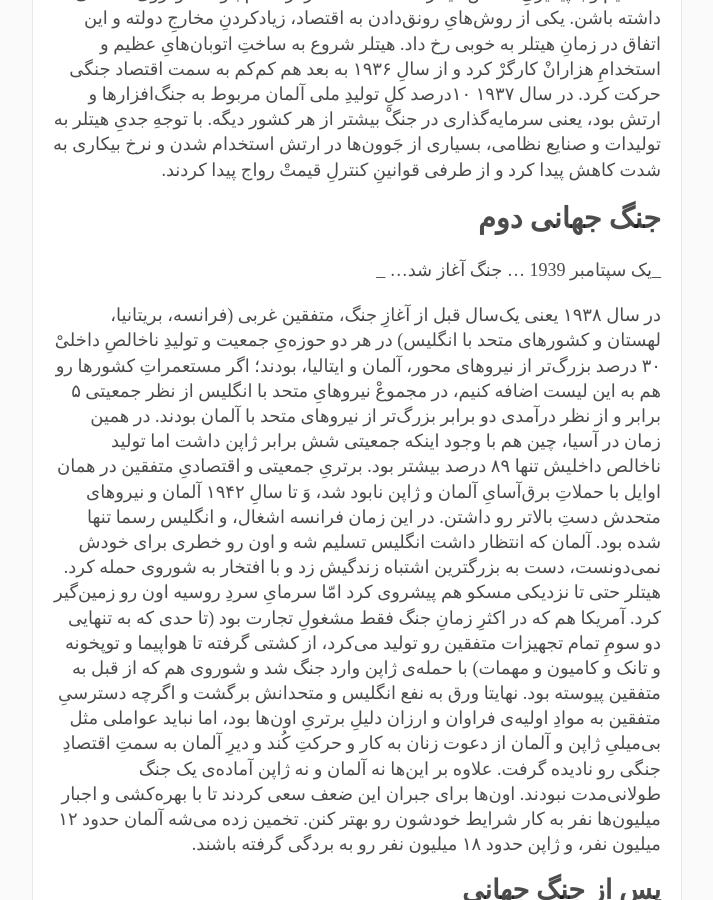
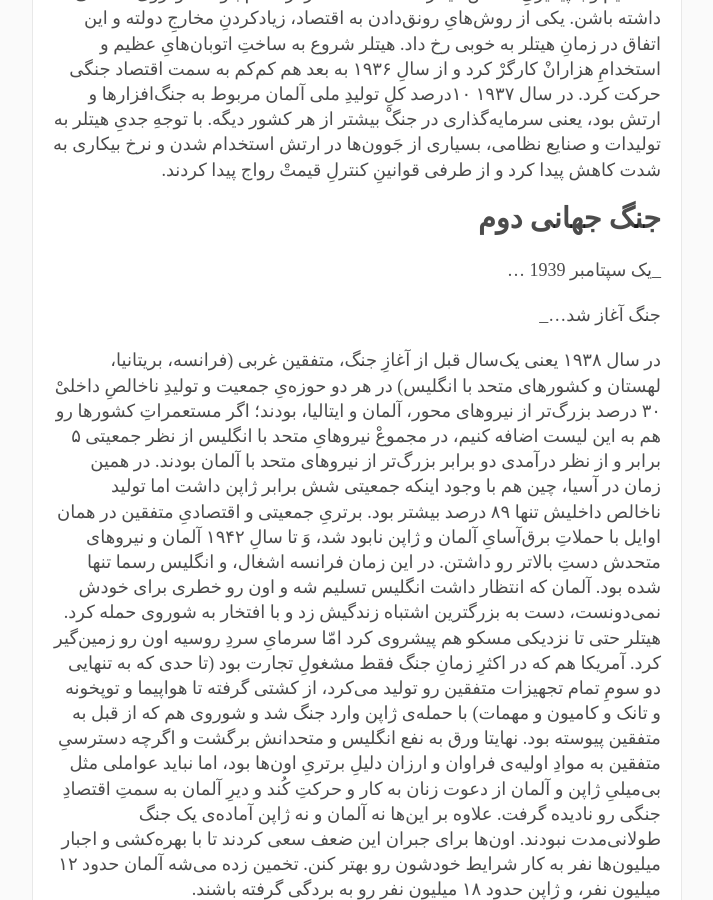
Before and after one commit to scroogepodcast/scroogepodcast.github.io, a Jekyll site: the page built from _posts/2020-02-09-E03.md, in a window 1280 px wide and 900 px high, scrolled down 2146 px. Shown: the whole window, without its empty margins (283-996 px from the left). Built offline with Jekyll 4.4.1, drawn with Linux system fonts in a browser that asks for light colours; some web fonts are replaced.

Commit message:
Update 2020-02-09-E03.md

```diff
--- a/_posts/2020-02-09-E03.md
+++ b/_posts/2020-02-09-E03.md
@@ -38,8 +38,9 @@ _سی ژانویه 1933 ...
 
 # جنگ جهانی دوم
 
-_یک سپتامبر 1939 ...
-جنگ آغاز شد... _
+_یک سپتامبر 1939 …
+
+جنگ آغاز شد…_
 
 در سال ۱۹۳۸ یعنی یک‌سال قبل از آغازِ جنگ، متفقین غربی (فرانسه، بریتانیا، لهستان و کشورهای متحد با انگلیس) در هر دو حوزه‌یِ جمعیت و تولیدِ ناخالصِ داخلیْ ۳۰ درصد بزرگ‌تر از نیروهای محور، آلمان و ایتالیا، بودند؛ اگر مستعمراتِ کشورها رو هم به این لیست اضافه کنیم، در مجموعْ نیروهایِ متحد با انگلیس از نظر جمعیتی ۵ برابر و از نظر درآمدی دو برابر بزرگ‌تر از نیروهای متحد با آلمان بودند. در همین زمان در آسیا، چین هم با وجود اینکه جمعیتی شش برابر ژاپن داشت اما تولید ناخالص داخلیش تنها ۸۹ درصد بیشتر بود.
 برتریِ جمعیتی و اقتصادیِ متفقین در همان اوایل با حملاتِ برق‌آسایِ آلمان و ژاپن نابود شد، وَ تا سالِ ۱۹۴۲ آلمان و نیروهای متحدش دستِ بالاتر رو داشتن. در این زمان فرانسه اشغال، و انگلیس رسما تنها شده بود. آلمان که انتظار داشت انگلیس تسلیم شه و اون رو خطری برای خودش نمی‌دونست، دست به بزرگترین اشتباه زندگیش زد و با افتخار به شوروی حمله کرد. هیتلر حتی تا نزدیکی مسکو هم پیشروی کرد امّا سرمایِ سردِ روسیه اون رو زمین‌گیر کرد.
```
